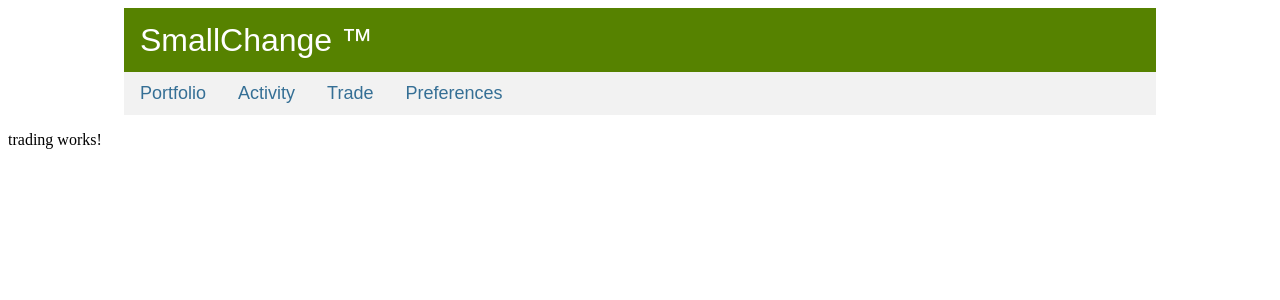
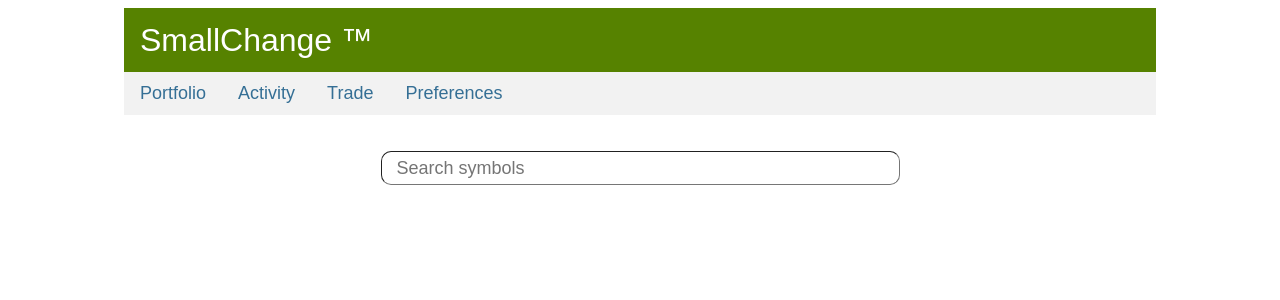
Before and after one commit to joshua2705/SmallChange, an Angular app in the folder module2/: page /trade in a window 1280 px wide. Shown: the top 300 px of the page. Built offline with nearby package versions, Linux system fonts and the light colour scheme.

Commit message:
Search bar

```diff
--- a/module2/src/app/trading/trading.component.css
+++ b/module2/src/app/trading/trading.component.css
@@ -0,0 +1,17 @@
+section {
+    max-width: 62.5em;
+    margin: auto;
+    text-align: center;
+}
+
+input[type=text]{
+
+    width: 500px;
+    height: 30px;
+    font-size: 18px;
+    border-radius: 10px;
+    border-width: 1px;
+    padding-left: 15px;
+}
+
+input:focus { outline: none; }
--- a/module2/src/app/trading/trading.component.html
+++ b/module2/src/app/trading/trading.component.html
@@ -1,2 +1,7 @@
 <navbar></navbar>
-<p>trading works!</p>
+<br>
+<br>
+<section class="filter">
+    <input type="text" ng-model="search"
+    placeholder="Search symbols" />
+</section>
```
